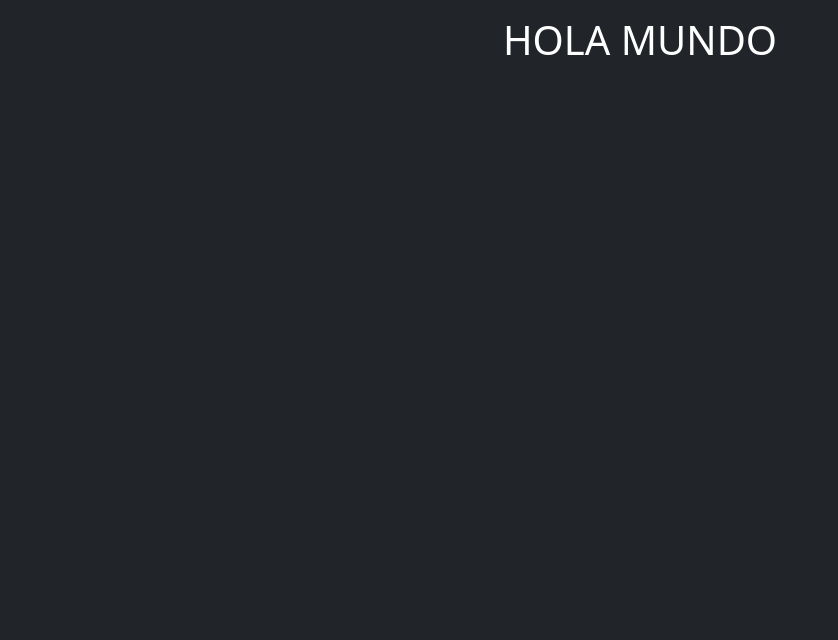
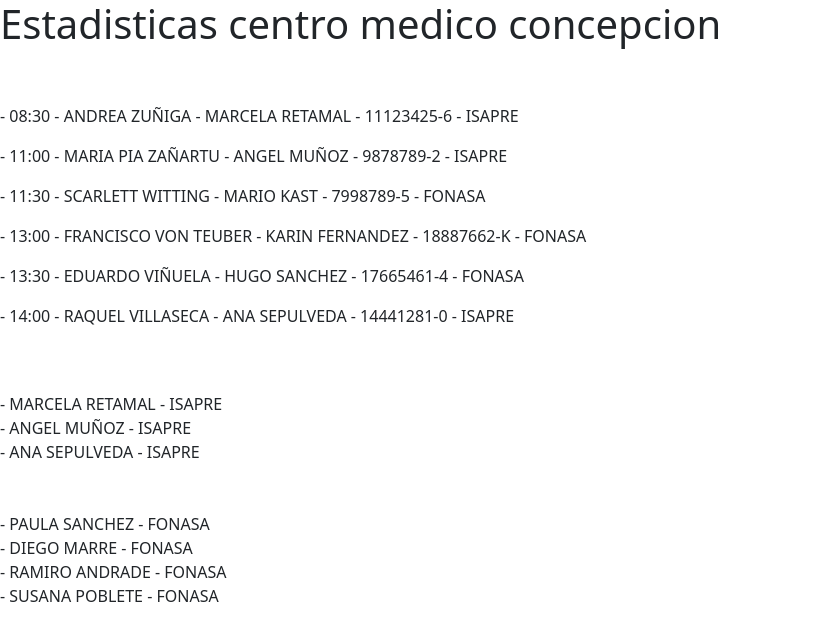
Before and after one commit to DonovanSaberhagen/Uso-de-M-todos-con-Arrays-y-Objetos, a website: page index.html in a window 1280 px wide. Shown: the whole page, without its empty margins (0-838 px from the left). Drawn offline with nearby package versions, Linux system fonts and the light colour scheme.

Commit message:
detalles

```diff
--- a/assets/js/index.js
+++ b/assets/js/index.js
@@ -0,0 +1,142 @@
+document.write("<h1>Estadisticas centro medico concepcion</h1>");
+document.write("<br>")
+document.write("<br>")
+
+const radiologia = [
+    { Hora: "11:00", especialista: "IGNACIO SCHULZ", paciente: "FRANCISCA ROJAS", rut: "9878782-1", prevision: "FONASA" },
+    { Hora: "11:30", especialista: "FEDERICO SUBERCASEAUX", paciente: "PAMELA ESTRADA", rut: "15345241-3", prevision: "ISAPRE" },
+    { Hora: "15:00", especialista: "FERNANDO WURTHZ", paciente: "ARMANDA LUNA", rut: "16445345-9", prevision: "ISAPRE" },
+    { Hora: "15:30", especialista: "ANA MARIA GODOY", paciente: "MANUEL GODOY", rut: "17666419-0", prevision: "FONASA" },
+    { Hora: "16:00", especialista: "PATRICIA SUAZO", paciente: "RAMON ULLOA", rut: "14989389-K", prevision: "FONASA" },
+  ];
+
+
+  const traumatologia = [
+    { Hora: "08:00", especialista: "MARIA PAZ ALTUZARRA", paciente: "PAULA SANCHEZ", rut: "15554774-5", prevision: "FONASA" },
+    { Hora: "10:00", especialista: "RAUL ARAYA", paciente: "ANGÉLICA NAVAS", rut: "15444147-9", prevision: "ISAPRE" },
+    { Hora: "10:30", especialista: "MARIA ARRIAGADA", paciente: "SNS KLAPP", rut: "17879423-9", prevision: "ISAPRE" },
+    { Hora: "11:00", especialista: "ALEJANDRO BADILLA", paciente: "FELIPE MARDONES", rut: "1547423-6", prevision: "ISAPRE" },
+    { Hora: "11:30", especialista: "CECILIA BUDNIK", paciente: "DIEGO MARRE", rut: "16554741-K", prevision: "FONASA" },
+    { Hora: "12:00", especialista: "ARTURO CAVAGNADO", paciente: "CECILIA MENDEZ", rut: "9747535-8", prevision: "ISAPRE" },
+    { Hora: "12:30", especialista: "ANDRES KANACRI", paciente: "MARCIAL SUAZO", rut: "11254785-5", prevision: "ISAPRE" },
+  ];
+
+  const dental = [
+    { Hora: "08:30", especialista: "ANDREA ZUÑIGA", paciente: "MARCELA RETAMAL", rut: "11123425-6", prevision: "ISAPRE" },
+    { Hora: "11:00", especialista: "MARIA PIA ZAÑARTU", paciente: "ANGEL MUÑOZ", rut: "9878789-2", prevision: "ISAPRE" },
+    { Hora: "11:30", especialista: "SCARLETT WITTING", paciente: "MARIO KAST", rut: "7998789-5", prevision: "FONASA" },
+    { Hora: "13:00", especialista: "FRANCISCO VON TEUBER", paciente: "KARIN FERNANDEZ", rut: "18887662-K", prevision: "FONASA" },
+    { Hora: "13:30", especialista: "EDUARDO VIÑUELA", paciente: "HUGO SANCHEZ", rut: "17665461-4", prevision: "FONASA" },
+    { Hora: "14:00", especialista: "RAQUEL VILLASECA", paciente: "ANA SEPULVEDA", rut: "14441281-0", prevision: "ISAPRE" },
+  ];
+
+
+  //-----------------------------------------------------------------------------------------------------
+  // (1) agrega nuevas horas a traumatologia
+
+  const nuevasHorasTraumatologia = [
+    { Hora: "09:00", especialista: "RENÉ POBLETE", paciente: "ANA GELLONA", rut: "13123329-7", prevision: "ISAPRE" },
+    { Hora: "09:30", especialista: "MARIA SOLAR", paciente: "RAMIRO ANDRADE", rut: "12221451-K", prevision: "FONASA" },
+    { Hora: "10:00", especialista: "RAUL LOYOLA", paciente: "CARMEN ISLA", rut: "10112348-3", prevision: "ISAPRE" },
+    { Hora: "10:30", especialista: "ANTONIO LARENAS", paciente: "PABLO LOAYZA", rut: "13453234-1", prevision: "ISAPRE" },
+    { Hora: "12:00", especialista: "MATIAS ARAVENA", paciente: "SUSANA POBLETE", rut: "14345656-6", prevision: "FONASA" },
+
+  ];
+
+
+  traumatologia.push(...nuevasHorasTraumatologia);
+  console.log(traumatologia); // nuevas horas agregadas
+
+  //-------------------------------------------------------------------------------------------------------------
+
+  // (2) Eliminar el primer y último elemento del arreglo de Radiología
+
+  const primeroYultimo = radiologia.slice(1, -1); // Elimina el primer y último elemento
+  console.log(radiologia); // [1, 2, 3, 4, 5] (sin cambios)
+  console.log(primeroYultimo); // [2, 3, 4] (nuevo array)
+
+
+
+  //-------------------------------------------------------------------------------------------------------------
+
+  //(3) Imprimir en el Dom, la lista de consultas médicas de Dental separando por un guión cada dato
+
+
+dental.forEach(consulta => {
+
+  const parrafoConsulta = document.createElement("p"); // Crear un párrafo para cada consulta
+
+  // agrega la informacion y el guion de la consulta
+  parrafoConsulta.textContent = `- ${consulta.Hora} - ${consulta.especialista} - ${consulta.paciente} - ${consulta.rut} - ${consulta.prevision}`;
+
+  document.body.appendChild(parrafoConsulta); // Agregar el párrafo en el Dom
+});
+
+  //-----------------------------------------------------------------------------------------------------------------------------------------------------
+
+
+  //(4) Imprimir un listado total de todos los pacientes que se atendieron en el centro médico
+
+
+  const pacientesTotales = dental.concat(traumatologia).concat(radiologia);
+
+  const nombresUnicos = new Set();
+  pacientesTotales.forEach(paciente => nombresUnicos.add(paciente.nombre));
+  const nombresArray = Array.from(nombresUnicos);
+
+  nombresArray.forEach(nombre => {
+  const parrafoNombre = document.createElement("p");
+  parrafoNombre.textContent = nombre;
+  document.body.appendChild(parrafoNombre);
+
+  });
+
+
+
+
+
+
+  //-----------------------------------------------------------------------------------------------------------------------------------------------------
+
+  document.write("<br>")
+  document.write("<br>")
+
+  //(5) Filtrar aquellos pacientes que indican ser de ISAPRE en la lista de dental
+
+  const consultasISAPRE = [];
+
+  dental.forEach(consulta => {
+    if (consulta.prevision === "ISAPRE") {
+      consultasISAPRE.push(consulta);
+    }
+  });
+
+  consultasISAPRE.forEach(consulta => {
+    document.write(`- ${consulta.paciente} - ${consulta.prevision}`);
+    document.write("<br>"); // salto de línea
+  });
+
+
+
+
+  //-----------------------------------------------------------------------------------------------------------------------------------------------------
+
+
+  document.write("<br>")
+  document.write("<br>")
+
+
+  //(6) Filtrar aquellos pacientes que indican ser de FONASA en la lista de traumatologia
+
+    const consultasFONASA = [];
+
+  traumatologia.forEach(consulta => {
+    if (consulta.prevision === "FONASA") {
+      consultasFONASA.push(consulta);
+    }
+  });
+
+  consultasFONASA.forEach(consulta => {
+    document.write(`- ${consulta.paciente} - ${consulta.prevision}`);
+    document.write("<br>"); // salto de línea
+  });
--- a/index.html
+++ b/index.html
@@ -19,8 +19,9 @@
     <title>Uso de Métodos con Arrays y Objetos</title>
   </head>
 
-  <body class="bg-dark pt-3">
-    <h1 class="text-center text-white">HOLA MUNDO</h1>
+  <body>
+
+
   </body>
 
 </html>
```
